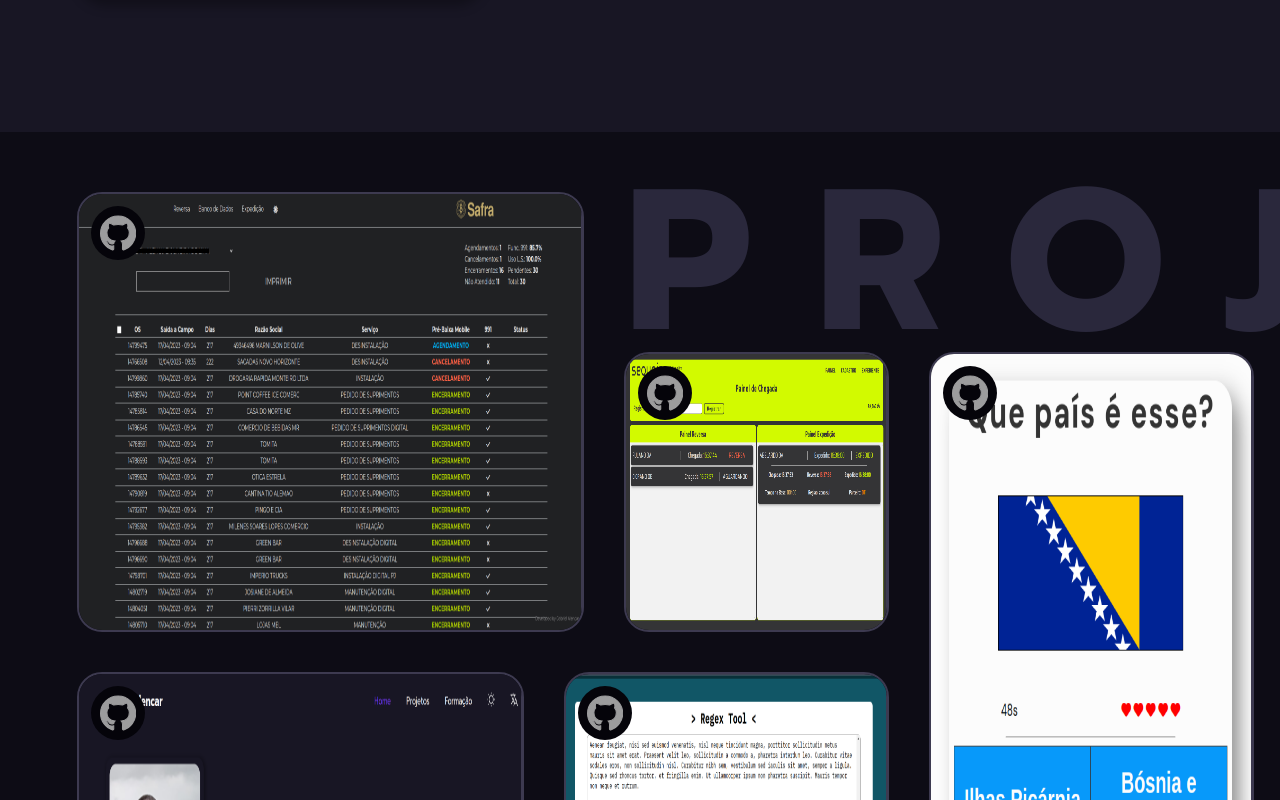
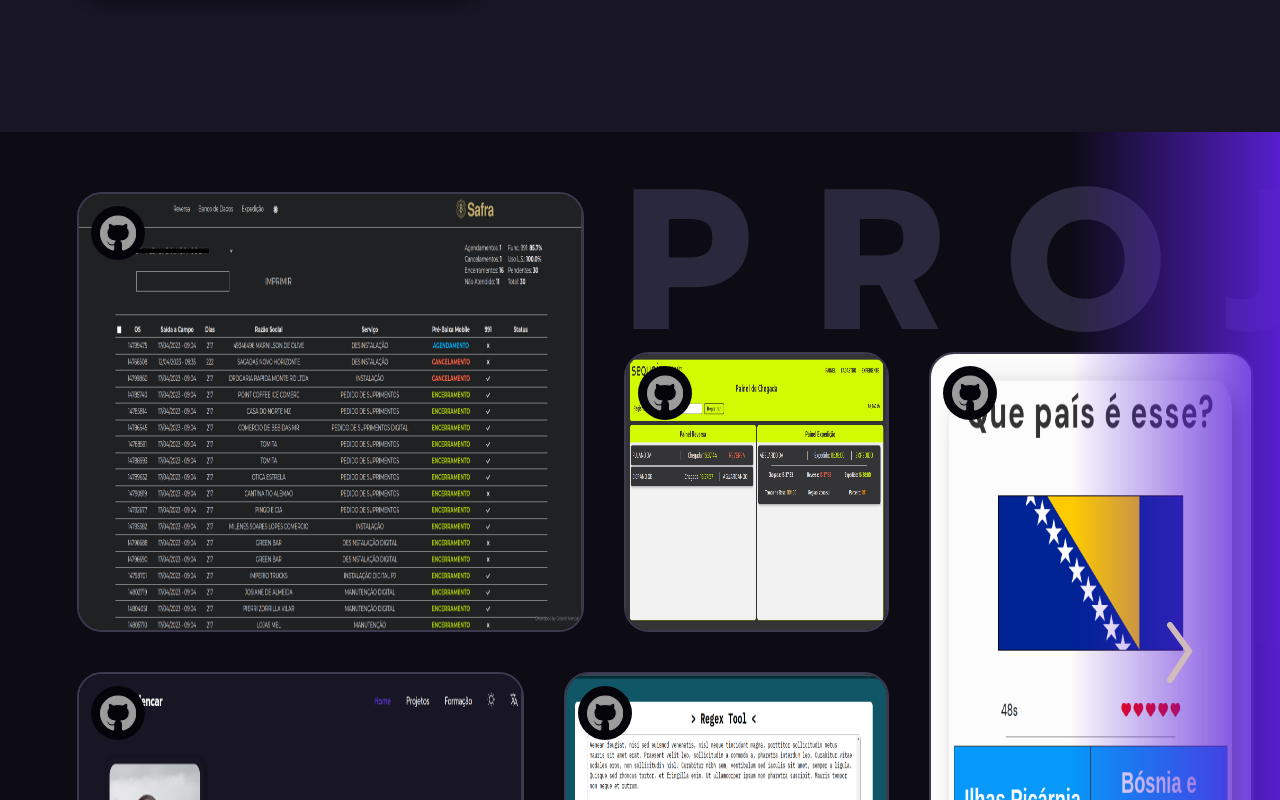
Before and after one commit to gabrielalencardearaujo/portfolio_galencar, a React (Vite) app: page / in a window 1280 px wide. Shown: the part 800-1600 px from the top of the page. Built offline with nearby package versions, Linux system fonts and the light colour scheme.

Commit message:
animation pulse in slidebar

```diff
--- a/src/pages/Home/SectionProjects/SectionProject.module.css
+++ b/src/pages/Home/SectionProjects/SectionProject.module.css
@@ -97,8 +97,13 @@
   transition: all .3s ease-in-out;
 }
 
+.container .barSlide {
+  animation: pulse 2.5s infinite ease-in-out;
+}
+
 .container .barSlide:hover {
   opacity: 1;
+  animation: pulse 0s step-end;
 }
 
 .container .barSlide.left {
@@ -123,3 +128,18 @@
 .translate {
   transform: translate(-80vw);
 }
+
+
+@keyframes pulse {
+  0% {
+    opacity: 0;
+  }
+
+  50% {
+    opacity: 1;
+  }
+
+  100% {
+    opacity: 0;
+  }
+}
```
